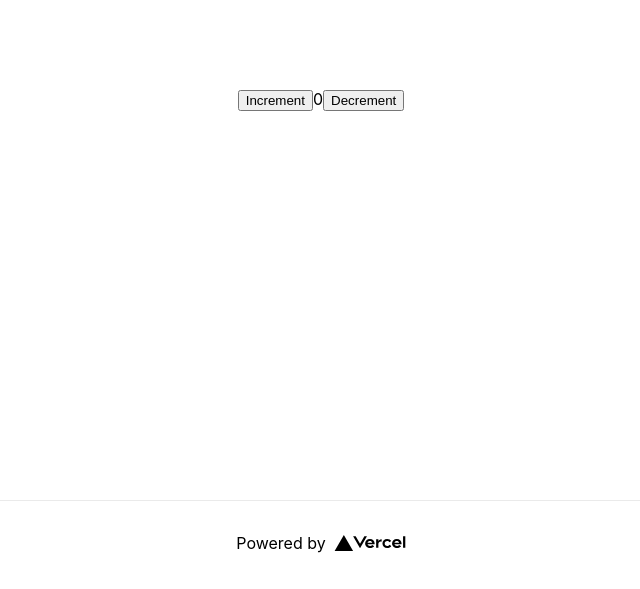
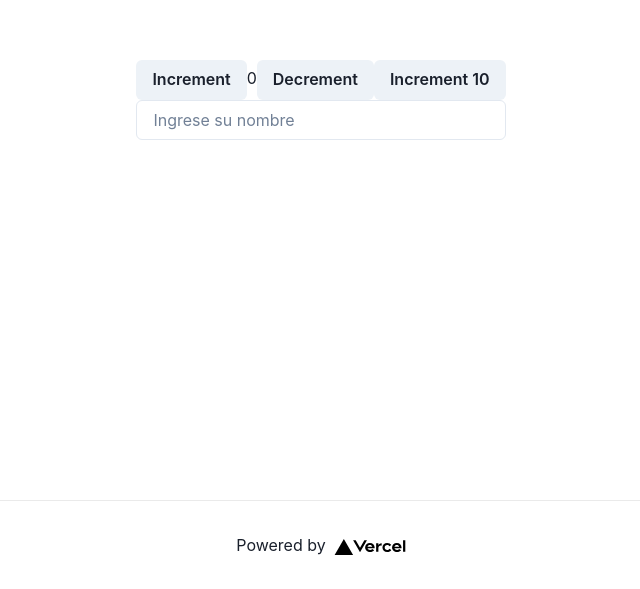
Before and after one commit to FrancoCarrizoDev/sushi-token-frontend, a Next.js app: page / in a window 1280 px wide. Shown: the part 300-889 px from the top of the page, without its empty margins (319-959 px from the left). Built offline with nearby package versions, Linux system fonts and the light colour scheme; no server answers.

Commit message:
improve scaffolding and install chakra ui

```diff
--- /dev/null
+++ b/features/counter/index.ts
@@ -0,0 +1 @@
+export { default as counterReducer } from './counterSlice'
--- /dev/null
+++ b/features/hellow/hellowSlice.ts
@@ -0,0 +1,25 @@
+import { createSlice } from '@reduxjs/toolkit'
+import type { PayloadAction } from '@reduxjs/toolkit'
+
+export interface HellowState {
+  hellow: string
+}
+
+const initialState: HellowState = {
+  hellow: ''
+}
+
+export const hellowSlice = createSlice({
+  name: 'hellow',
+  initialState,
+  reducers: {
+    greeting: (state, action: PayloadAction<string>) => {
+      state.hellow = `hellow ${action.payload}`
+    }
+  }
+})
+
+// Action creators are generated for each case reducer function
+export const { greeting } = hellowSlice.actions
+
+export default hellowSlice.reducer
--- /dev/null
+++ b/features/hellow/index.ts
@@ -0,0 +1 @@
+export { default as hellowReducer } from './hellowSlice'
--- /dev/null
+++ b/features/index.ts
@@ -0,0 +1,2 @@
+export * from './counter'
+export * from './hellow'
--- a/package.json
+++ b/package.json
@@ -11,7 +11,11 @@
   },
   "dependencies": {
     "@apollo/client": "^3.6.9",
+    "@chakra-ui/react": "^2.2.1",
+    "@emotion/react": "^11",
+    "@emotion/styled": "^11",
     "@reduxjs/toolkit": "^1.8.2",
+    "framer-motion": "^6",
     "graphql": "^16.5.0",
     "next": "12.1.6",
     "react": "18.2.0",
--- a/pages/_app.tsx
+++ b/pages/_app.tsx
@@ -3,12 +3,15 @@ import type { AppProps } from 'next/app'
 import StrapiApolloProvider from '../graphql/apollo'
 import { store as ReduxStore } from '../store/store'
 import { Provider as ReduxProvider } from 'react-redux'
+import { ChakraProvider } from '@chakra-ui/react'
 
 function MyApp({ Component, pageProps }: AppProps) {
   return (
     <ReduxProvider store={ReduxStore}>
       <StrapiApolloProvider>
-        <Component {...pageProps} />
+        <ChakraProvider>
+          <Component {...pageProps} />
+        </ChakraProvider>
       </StrapiApolloProvider>
     </ReduxProvider>
   )
--- a/pages/index.tsx
+++ b/pages/index.tsx
@@ -1,20 +1,24 @@
 import { useQuery } from '@apollo/client'
+import { Button, Text } from '@chakra-ui/react'
 import type { NextPage } from 'next'
 import Head from 'next/head'
 import Image from 'next/image'
 import { useSelector, useDispatch } from 'react-redux'
-import { increment, decrement } from '../features/counter/counterSlice'
+import { increment, decrement, incrementByAmount } from '../features/counter/counterSlice'
+import { greeting } from '../features/hellow/hellowSlice'
 import { UserDocument } from '../generated'
 import { RootState } from '../store/store'
 import styles from '../styles/Home.module.css'
-
+import { Input } from '@chakra-ui/react'
 const Home: NextPage = () => {
   const { data, error, loading } = useQuery(UserDocument)
 
   const count = useSelector((state: RootState) => state.counter.value)
-  console.log(count)
+
+  const hellow = useSelector((state: RootState) => state.hellow.hellow)
+
   const dispatch = useDispatch()
-  console.log(data)
+
   return (
     <div className={styles.container}>
       <Head>
@@ -26,13 +30,23 @@ const Home: NextPage = () => {
       <main className={styles.main}>
         <div>
           <div>
-            <button aria-label='Increment value' onClick={() => dispatch(increment())}>
+            <Button aria-label='Increment value' onClick={() => dispatch(increment())}>
               Increment
-            </button>
+            </Button>
             <span>{count}</span>
-            <button aria-label='Decrement value' onClick={() => dispatch(decrement())}>
+            <Button aria-label='Decrement value' onClick={() => dispatch(decrement())}>
               Decrement
-            </button>
+            </Button>
+            <Button aria-label='Decrement value' onClick={() => dispatch(incrementByAmount(10))}>
+              Increment 10
+            </Button>
+          </div>
+          <div>
+            <Input
+              placeholder='Ingrese su nombre'
+              onChange={(e) => dispatch(greeting(e.target.value))}
+            />
+            <Text>{hellow}</Text>
           </div>
         </div>
       </main>
--- a/store/store.ts
+++ b/store/store.ts
@@ -1,9 +1,10 @@
 import { configureStore } from '@reduxjs/toolkit'
-import counterReducer from '../features/counter/counterSlice'
+import { counterReducer, hellowReducer } from '../features'
 
 export const store = configureStore({
   reducer: {
-    counter: counterReducer
+    counter: counterReducer,
+    hellow: hellowReducer
   }
 })
 
--- /dev/null
+++ b/theme/theme.ts
@@ -0,0 +1,11 @@
+import { extendTheme } from '@chakra-ui/react'
+
+const colors = {
+  brand: {
+    900: '#1a365d',
+    800: '#153e75',
+    700: '#2a69ac'
+  }
+}
+
+export const theme = extendTheme({ colors })
```
Also changed, not shown: 1 other file (tests, documents, lock files or other folders).
